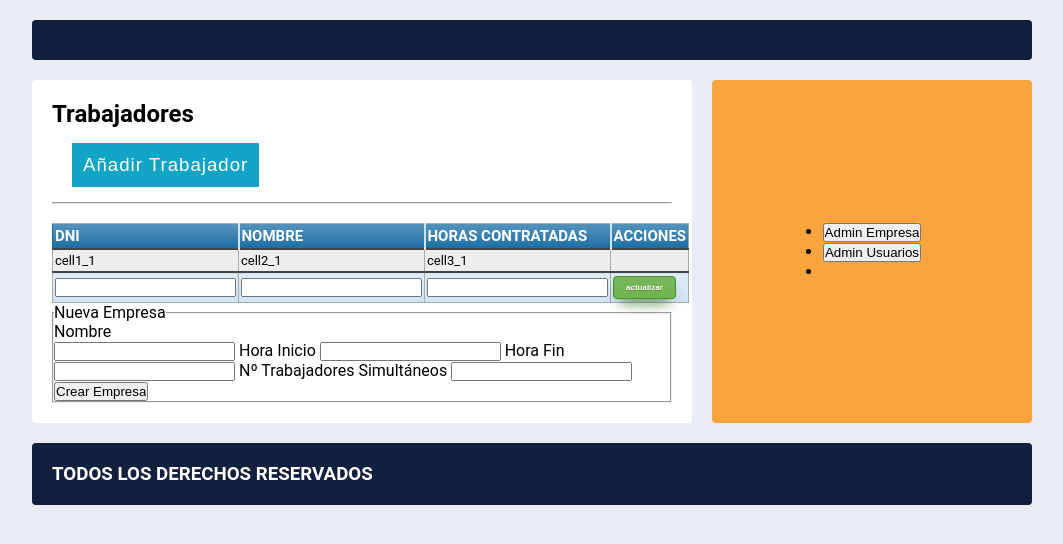
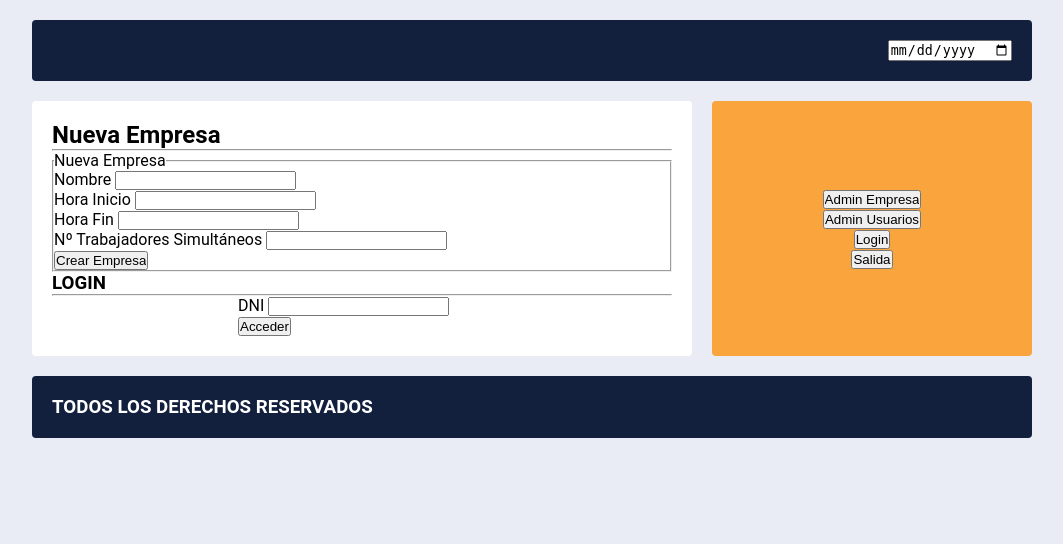
Before and after one commit to sguigom541/DWEC, a PHP site: page /miempresita.html in a window 1280 px wide. Shown: the top 544 px of the page, without its empty margins (108-1171 px from the left). Run offline with PHP 8.4, Linux system fonts and the light colour scheme.

Commit message:
proyecto dwec

```diff
--- a/proyectoDWEC/miempresita.html
+++ b/proyectoDWEC/miempresita.html
@@ -5,7 +5,7 @@
     <meta charset="UTF-8">
     <meta name="viewport" content="width=device-width, initial-scale=1.0">
     <title>Document</title>
-    <script src="./script/empresa.js"></script>
+    <script src="./script/main.js"></script>
     <link rel="stylesheet" href="styles/style.css">
 </head>
 
@@ -14,11 +14,33 @@
     <div class="contenedor">
         <header class="header">
             <h2></h2>
+            <div class="diaSemana">
+                <input type="date" name="diaSemana" id="diaSemana">
+            </div>
+
         </header>
         <main class="contenido">
-            <div class="mantenimiento">
+            <div id="adminEmpresa">
+                <h2>Nueva Empresa</h2>
+                <hr>
+                <form id="formularioEmpresa">
+                    <fieldset>
+                        <legend>Nueva Empresa</legend>
+                        <label for="nombreEmpresa">Nombre</label>
+                        <input type="text" name="nombreEmpresa" id="nombreEmpresa"><br>
+                        <label for="horaInicio">Hora Inicio</label>
+                        <input type="text" name="horaInicio" id="horaInicio"><br>
+                        <label for="horaFin">Hora Fin</label>
+                        <input type="text" name="horaFin" id="horaFin"><br>
+                        <label for="numTrSim">Nº Trabajadores Simultáneos</label>
+                        <input type="text" name="numTrSim" id="numTrSim"><br>
+                        <input type="submit" value="Crear Empresa" id="crearEmpresa">
+                    </fieldset>
+                </form>
+            </div>
+            <div class="mantenimiento oculto">
                 <h2>Trabajadores</h2>
-                <input type="button" class="btn_new" value="Añadir Trabajador">
+                <input type="button" class="btn_new" value="Añadir Trabajador" id="modal-newUser">
                 <hr>
                 <br>
                 <table class="blueTable" id="trabajadores">
@@ -51,39 +73,29 @@
                     </tfoot>
                 </table>
             </div>
-
-            <div class="adminEmpresa">
-                <form id="formularioEmpresa">
-                    <fieldset>
-                        <legend>Nueva Empresa</legend>
-                        <label for="nombreEmpresa">Nombre</label><br>
-                        <input type="text" name="nombreEmpresa" id="nombreEmpresa">
-                        <label for="horaInicio">Hora Inicio</label>
-                        <input type="text" name="horaInicio" id="horaInicio">
-                        <label for="horaFin">Hora Fin</label>
-                        <input type="text" name="horaFin" id="horaFin">
-                        <label for="numTrSim">Nº Trabajadores Simultáneos</label>
-                        <input type="text" name="numTrSim" id="numTrSim">
-                        <input type="button" value="Crear Empresa" id="crearEmpresa">
-                    </fieldset>
-
-
-
+            <div class="login-form">
+                <h3>LOGIN</h3>
+                <hr>
+                <form id="login">
+                    <label for="dniLogin">DNI</label>
+                    <input type="text" id=""><br>
+                    <input type="button" value="Acceder" id="acceso">
                 </form>
             </div>
-
-
         </main>
         <aside class="sidebar">
             <ul>
                 <li>
-                    <input type="button" value="Admin Empresa">
+                    <input type="button" value="Admin Empresa" id="divEmpresa">
                 </li>
                 <li>
-                    <input type="button" value="Admin Usuarios">
+                    <input type="button" value="Admin Usuarios" id="divUsuarios">
                 </li>
                 <li>
-
+                    <input type="button" value="Login" id="divLogin">
+                </li>
+                <li>
+                    <input type="button" value="Salida" id="divSalida">
                 </li>
             </ul>
         </aside>
@@ -92,25 +104,28 @@
         </footer>
     </div>
 
-    <div class="formularioTrabajador" style="display: none;">
 
+
+
+    <!--Ventana modal crear trabajador-->
+    <div id="div-nuevoTrabajador" class="modalContainer">
+        <div class="modal-content">
+            <button id="btnCerrarNewTrabajador">Cerrar</button>
             <form id="newTrabajador">
-
                 <fieldset>
-                <legend>Datos del trabajador</legend>
+                    <legend>Nuevo Trabajador</legend>
                     <label for="dni">DNI</label>
-                <input type="text" id="dni">
+                    <input type="text" id="dni"><br>
                     <label for="nombre">Nombre</label>
-                <input type="text" id="nombre">
+                    <input type="text" id="nombre"><br>
                     <label for="horasContratadas">Horas Semanales Contratadas</label>
                     <input type="text" name="horasContratadas" id="horasContratadas">
                 </fieldset>
                 <input type="button" value="crear" id="crearTrabajador">
+            </form>
+        </div>
+    </div>
 
-
-        </form>
-
-    </div>
 </body>
 
 </html>
--- a/proyectoDWEC/script/empresa.js
+++ b/proyectoDWEC/script/empresa.js
@@ -1,9 +1,9 @@
 /** leemo*/
 /**La clase Empresa */
 
-function empresa(nombre,horaInicio,horaFin,numTrSimultaneos){
+function empresa(nombre,numTrSimultaneos){
     this.nombre=nombre;
-    this.horarioEmpresa=[horaInicio,horaFin];
+    this.horario=[];
     this.trabajadores=[];
     this.trabajadoresSimultaneos=numTrSimultaneos;
 
--- /dev/null
+++ b/proyectoDWEC/script/libreria.js
@@ -0,0 +1,55 @@
+window.addEventListener("load",function(){
+    // manejador de evento para la ventana modal de crear trabajador
+
+    var btnModalNewTrabajador = document.getElementById("modal-newUser");
+    var divModalTrabajador = document.getElementById("div-nuevoTrabajador");
+    var btnCerrarModalMascota = document.getElementById("btnCerrarNewTrabajador");
+
+    btnModalNewTrabajador.addEventListener("click", function () {
+        divModalTrabajador.style.display = "block";
+
+        body.style.position = "static";
+        body.style.height = "100%";
+        body.style.overflow = "hidden";
+    })
+
+    btnCerrarModalMascota.addEventListener("click", function () {
+        divModalTrabajador.style.display = "none";
+
+        body.style.position = "inherit";
+        body.style.height = "auto";
+        body.style.overflow = "visible";
+    })
+
+    // manejadores de evento de los divs de la empresa
+
+
+
+
+
+
+
+
+
+
+
+
+
+    function toggle(clase, objeto) {
+        var clasesActuales = objeto.getAttribute("class");
+        if (!clasesActuales) {
+            nuevaClase = clase;
+        }
+        else {
+            var expReg = new RegExp("(^" + clase + "$|^" + clase + " | " + clase + " | " + clase + "$)");
+            var nuevaClase = clasesActuales.replace(expReg, "");
+            if (clasesActuales == nuevaClase) {
+                nuevaClase += " " + clase;
+
+            }
+        }
+        objeto.setAttribute("class", nuevaClase);
+    }
+
+
+})
--- a/proyectoDWEC/script/main.js
+++ b/proyectoDWEC/script/main.js
@@ -1,4 +1,94 @@
-window.addEventListener("click",function(){
+window.addEventListener("load",function(){
+    importarScript("./script/libreria.js");
+    importarScript("./script/empresa.js");
+     // Variables
+    const btnCrearEmpresa=document.getElementById("crearEmpresa");
+    const btnCrearTrabajador=document.getElementById("crearTrabajador");
+    const btnAcceso=document.getElementById("acceso");
+    const btnModTrabajador=document.getElementById("modEmpleado");
+    const btnBorrarTrabajador=document.getElementById("borrarEmpleado");
+
+    btnCrearEmpresa.addEventListener("click",function(){
+        var header=document.getElementsByClassName("header");
+        var formRegEmpresa=this.parentNode.parentNode;
+        var inputs=formRegEmpresa.firstElementChild.getElementsByTagName("input");
+        var nombreEmpresa=inputs[0].value;
+        var horaInicio=inputs[1].value;
+        var horaFin=inputs[2].value;
+        var numTrabSimul=inputs[3].value;
+
+        var em=new empresa(nombreEmpresa,horaInicio,horaFin,numTrabSimul);
+        grabarEmpresa(em,"empresa");
+        header[0].children[0].innerText=em.nombre;
+    })
+    btnCrearTrabajador.addEventListener("click",function(){
+
+    })
+    btnAcceso.addEventListener("click",function(){
+
+    })
+
+})
+
+/**
+ * Guarda la empresa en el localStorage
+ * @param {string} objetoempresa
+ * @param {string} nombreCadena
+ *
+ */
+function grabarEmpresa(objetoempresa){
+    var empresaCadena;
+    empresaCadena=JSON.stringify(objetoempresa);
+    localStorage.setItem("empresa",empresaCadena);
+}
+/**
+ * @return {empresa} retorna el objeto empresa
+ */
+function recuperarEmpresa(){
+    var cadena= localStorage.getItem();
+    if(cadena){
+        var objetoEmpresa=JSON.parse(cadena);
+        var nombreEmpresa=objetoEmpresa.nombre;
+        var horaIn=objetoEmpresa.horaInicio;
+        var horaFN=objetoEmpresa.horaFin;
+        var numSimul=objetoEmpresa.numTrabSimul;
+        var numTrabajadores=objetoEmpresa.trabajadores.length;
+        var horario=objetoEmpresa.horario;
+        var lengthHorario=horario.length;
+        var empre=new empresa(nombreEmpresa,horaIn,horaFN,numSimul);
 
 
-})
+        for (let i = 0; i < lengthHorario; i++) {
+            var hora=objetoEmpresa.horario[i];
+            empre.horario.push(hora);
+
+        }
+        for (let i = 0; i < numTrabajadores; i++) {
+            var trabajadorLocal=objetoEmpresa.trabajadores[i];
+            var dni=trabajadorLocal.dni;
+            var nombre=trabajadorLocal.nombre;
+            var horasContratada=trabajadorLocal.contrato
+            var empleado=new trabajador(dni,nombre,horasContratada)
+            empre.trabajadores.push(empleado);
+
+        }
+
+        return empre;
+
+
+    }
+    else{
+        var empre=new empresa("","");
+    }
+    return empre;
+}
+
+/**
+ *
+ * @param {string} nombre la url del script a importar
+ */
+function importarScript(nombre) {
+    var s = document.createElement("script");
+    s.src = nombre;
+    document.querySelector("head").appendChild(s);
+}
--- a/proyectoDWEC/styles/style.css
+++ b/proyectoDWEC/styles/style.css
@@ -55,7 +55,12 @@ a{
 	color: #fff;
 	grid-area: header;
 }
-
+.header h2{
+	float:left;
+}
+.diaSemana{
+	float:right;
+}
 .contenedor .contenido {
 	grid-area: contenido;
 }
@@ -229,6 +234,57 @@ table.blueTable {
 	display:inline;
 }
 
+#login{
+	padding-left: 30%;
+}
+/*========MANEJADOR UL LI DEL SIDEBAR*/
+li{
+    list-style-type:none;
+    position:relative;
+    width:120px;
+    }
+
+
+
+
+
+/*================MODAL DEL NUEVO TRABAJADOR*/
+.modalContainer {
+	display: none;
+	position: fixed;
+	z-index: 1;
+	padding-top: 100px;
+	left: 0;
+	top: 0;
+	width: 100%;
+	height: 100%;
+	overflow: auto;
+	background-color: rgb(0,0,0);
+	background-color: rgba(0,0,0,0.4);
+}
+
+.modalContainer .modal-content {
+	background-color: #fefefe;
+	margin: auto;
+	padding: 20px;
+	border: 1px solid lightgray;
+	border-top: 10px solid #58abb7;
+	width: 60%;
+}
+
+.modalContainer .close {
+	color: #aaaaaa;
+	float: right;
+	font-size: 28px;
+	font-weight: bold;
+}
+
+.modalContainer .close:hover,
+.modalContainer .close:focus {
+	color: #000;
+	text-decoration: none;
+	cursor: pointer;
+}
 @media screen and (max-width: 768px){
 	.contenedor {
 		grid-template-areas: "header header header"
```
Lines whose indentation alone changed are shown as unchanged.
